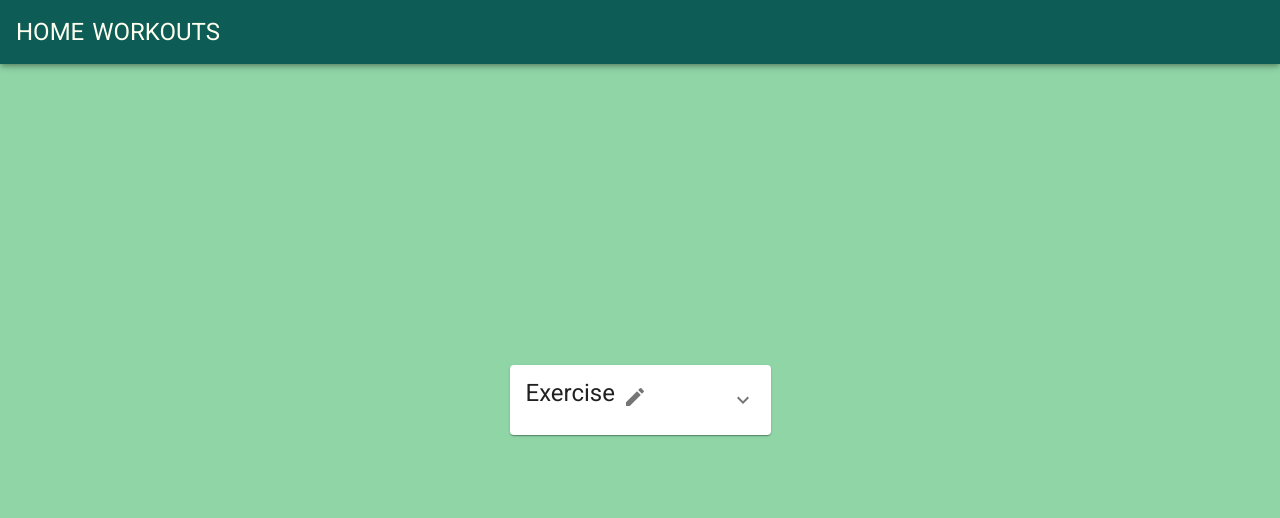
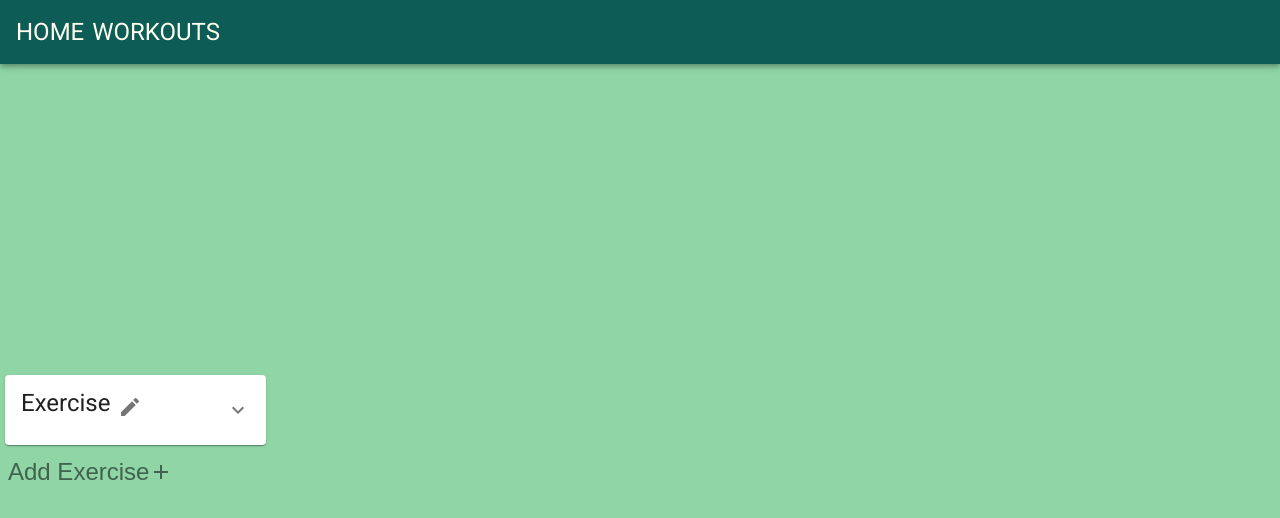
Before and after one commit to a-camarillo/workout-app, a React (Create React App) app in the folder app/: page /workouts in a window 1280 px wide. Shown: the top 518 px of the page. Built offline with nearby package versions, Linux system fonts and the light colour scheme.

Commit message:
add AddExercise button

```diff
--- /dev/null
+++ b/app/src/components/AddExercise.tsx
@@ -0,0 +1,23 @@
+import IconButton from '@mui/material/IconButton';
+import AddIcon from '@mui/icons-material/Add';
+import Box from '@mui/material/Box';
+
+interface clickHandler {
+	clickFunction: () => void
+}
+
+const AddExercise = ({clickFunction}: clickHandler) => {
+	return (
+		<Box>
+			<IconButton
+			aria-label='addButton'
+			onClick={clickFunction}
+			>
+			Add Exercise
+				<AddIcon/>
+			</IconButton>
+		</Box>
+	)
+}
+
+export default AddExercise;
--- a/app/src/components/Exercise.tsx
+++ b/app/src/components/Exercise.tsx
@@ -59,7 +59,7 @@ const Exercise = () => {
 	<Box
 	sx={{
 		mx: 'auto',
-		padding: 20,
+		padding: '5px',
 		maxWidth: '60ch',
 	}}>
 		<Accordion>
--- a/app/src/components/Navbar.tsx
+++ b/app/src/components/Navbar.tsx
@@ -8,6 +8,9 @@ const NavBar = () => {
 				sx={{
 					backgroundColor: '#0D5D56',
 					padding: '1rem',
+					margin: 'auto',
+					marginTop: '0px',
+					position: 'sticky',
 				}}
 			>
 				<Grid
--- a/app/src/views/Base.tsx
+++ b/app/src/views/Base.tsx
@@ -11,10 +11,12 @@ const Base = (props: { children: ReactNode }) => {
 				minHeight: '100vh',
 			}}
 		>
-		<Grid container>
-			<NavBar />
-			{props.children}
-		</Grid>
+			<Grid container>
+				<Grid container>
+					<NavBar />
+						{props.children}
+				</Grid>
+			</Grid>
 		</Grid>
 	)
 }
--- a/app/src/views/Workouts.tsx
+++ b/app/src/views/Workouts.tsx
@@ -1,12 +1,21 @@
 import Exercise from '../components/Exercise';
 import Box from '@mui/material/Box';
 import Base from './Base';
+import AddExercise from '../components/AddExercise';
+import { useState } from 'react';
 
 const Workouts = () => {
+	const [listExercises, setListExercises] = useState([<Exercise></Exercise>])
+
+	const handleAddExerciseClick = (): void => {
+		setListExercises(listExercises.concat([<Exercise></Exercise>]))
+	}
+
 	return (
 		<Base>
-			<Box margin='auto'>
-				<Exercise></Exercise>
+			<Box>
+				{ listExercises }
+				<AddExercise clickFunction={handleAddExerciseClick}></AddExercise>
 			</Box>
 		</Base>
 	)
```
